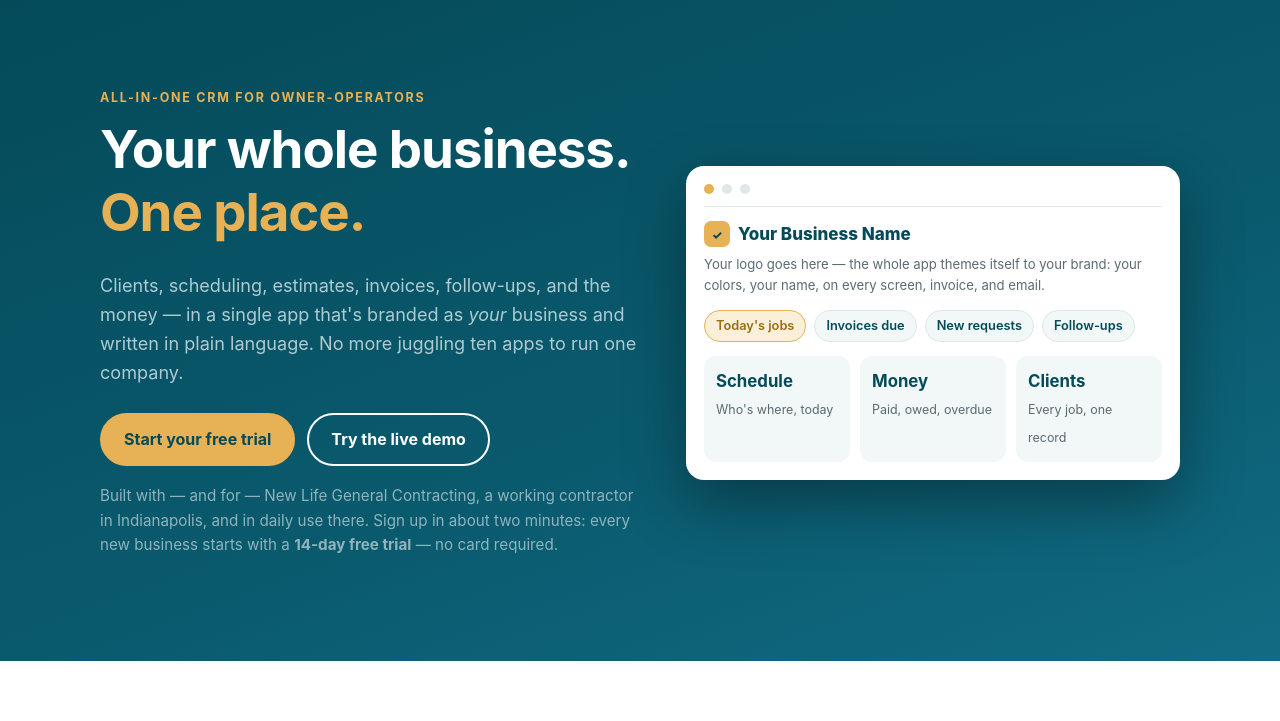
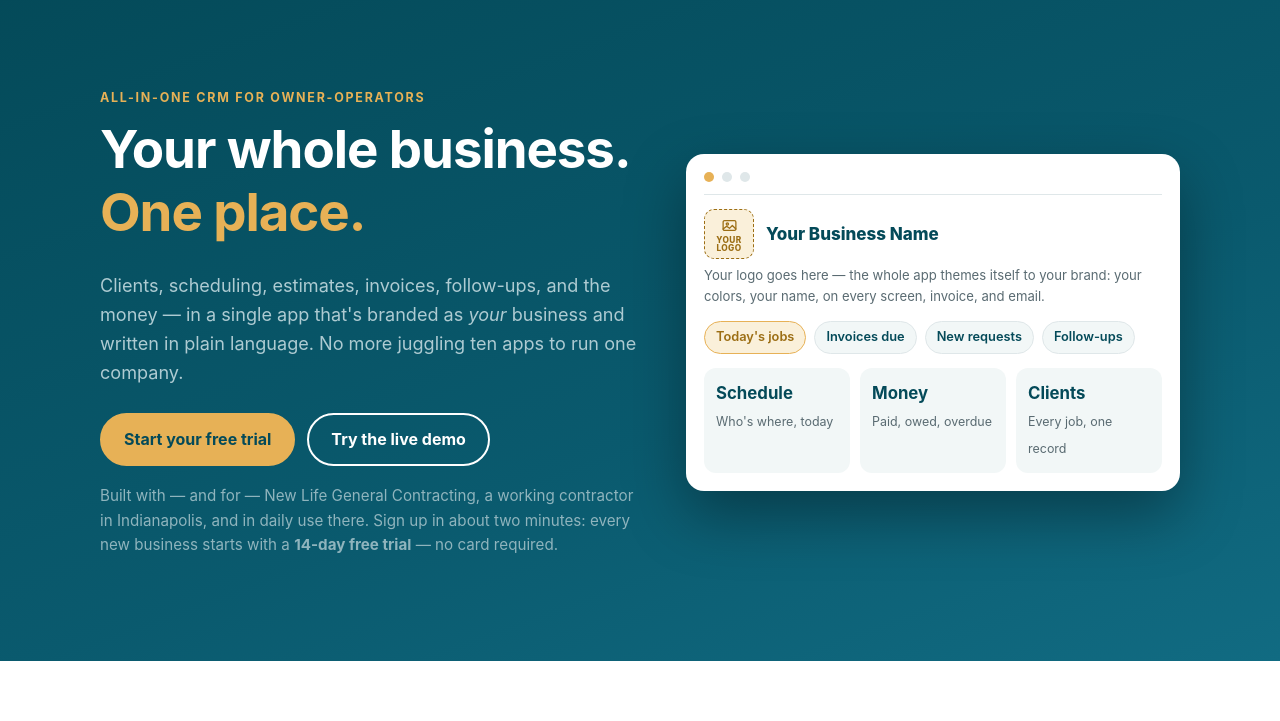
Before and after one commit to AmbriLopata/mywholehq-site, a plain HTML site: page index.html in a window 1280 px wide. Shown: the part 79-800 px from the top of the page. Drawn offline with Linux system fonts and the light colour scheme.

Commit message:
Hero preview: real logo-spot tile (dashed 'Your Logo' square) instead of plain-font placeholder

```diff
--- a/index.html
+++ b/index.html
@@ -56,7 +56,7 @@
       </div>
       <div class="preview" aria-hidden="true">
         <div class="preview-top"><span class="dot c"></span><span class="dot"></span><span class="dot"></span></div>
-        <div class="preview-logo"><span class="mark">✓</span> Your Business Name</div>
+        <div class="preview-logo"><span class="logo-tile"><svg viewBox="0 0 24 24"><rect x="3" y="5" width="18" height="14" rx="2"/><circle cx="9" cy="10" r="1.6"/><path d="M3 17l5-4 4 3 4-4 5 5"/></svg><span>Your Logo</span></span> Your Business Name</div>
         <p class="preview-sub">Your logo goes here — the whole app themes itself to your brand: your colors, your name, on every screen, invoice, and email.</p>
         <div class="chip-row">
           <span class="chip on">Today's jobs</span>
--- a/style.css
+++ b/style.css
@@ -92,8 +92,10 @@ section{padding:64px 0}
 .preview-top{display:flex;align-items:center;gap:8px;padding-bottom:12px;border-bottom:1px solid var(--line)}
 .dot{width:10px;height:10px;border-radius:50%;background:var(--line)}
 .dot.c{background:var(--gold)}
-.preview-logo{display:flex;align-items:center;gap:8px;margin:14px 0 6px;font-weight:800;color:var(--teal)}
-.preview-logo .mark{width:26px;height:26px;border-radius:7px;background:var(--gold);color:#044A59;display:flex;align-items:center;justify-content:center;font-size:.75rem}
+.preview-logo{display:flex;align-items:center;gap:12px;margin:14px 0 6px;font-weight:800;color:var(--teal)}
+.logo-tile{width:50px;height:50px;flex:0 0 auto;border:1.5px dashed var(--gold-dark);background:var(--gold-soft);border-radius:10px;display:flex;flex-direction:column;align-items:center;justify-content:center;gap:2px}
+.logo-tile svg{width:17px;height:17px;stroke:var(--gold-dark);fill:none;stroke-width:1.8;stroke-linecap:round;stroke-linejoin:round}
+.logo-tile span{font-size:.52rem;font-weight:800;letter-spacing:.05em;text-transform:uppercase;line-height:1;color:var(--gold-dark);text-align:center}
 .preview-sub{font-size:.82rem;color:var(--muted);margin:0 0 14px}
 .chip-row{display:flex;flex-wrap:wrap;gap:8px;margin-bottom:14px}
 .chip{font-size:.8rem;font-weight:600;background:var(--bg-soft);border:1px solid var(--line);border-radius:999px;padding:5px 11px;color:var(--teal)}
```
